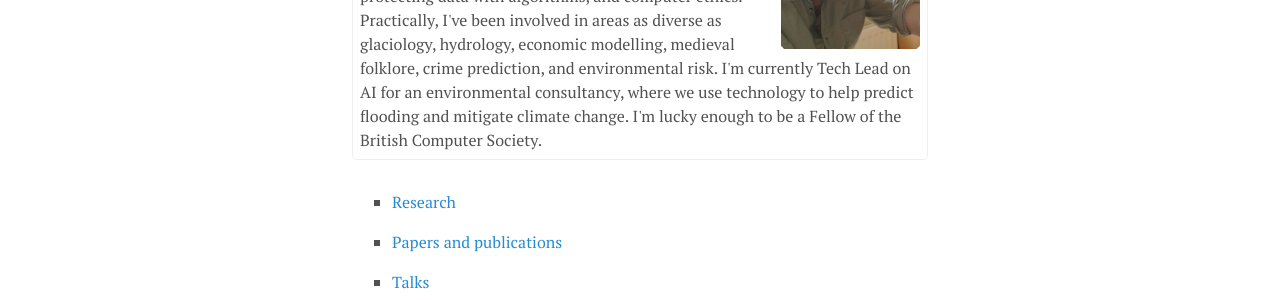
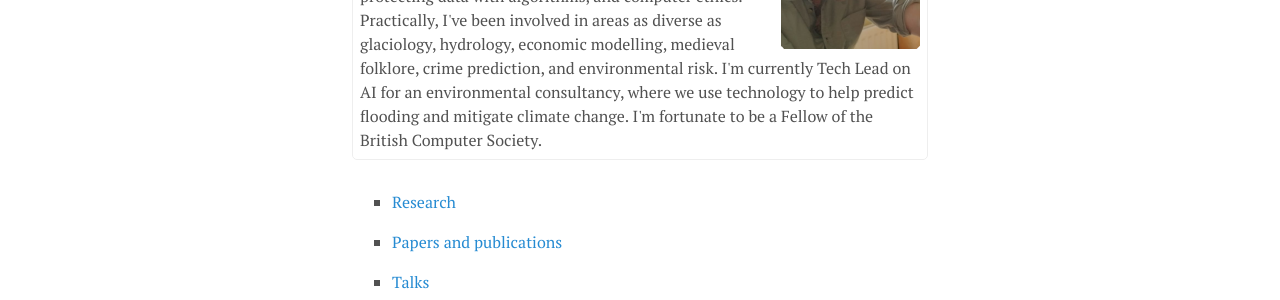
Before and after one commit to AJEvans/ajevans.github.io, a Jekyll site: the page built from index.html, in a window 1280 px wide. Shown: the part 293-593 px from the top of the page. Built offline with Jekyll 4.4.1, drawn with Linux system fonts in a browser that asks for light colours; some of the changed text lies outside the part shown.

Commit message:
Update index.html

```diff
--- a/index.html
+++ b/index.html
@@ -11,7 +11,7 @@ I'm an researcher with interests centred on computers and their use in the envir
 agent-based modelling, fuzzy/vague objects and ontologies, dynamic data assimilation, web-based mapping, obscuring and protecting data with algorithms, and computer ethics.
 Practically, I've been involved in
 areas as diverse as glaciology, hydrology, economic modelling, medieval folklore, crime prediction, and environmental risk. I'm currently Tech Lead on AI for
-an environmental consultancy, where we use technology to help predict flooding and mitigate climate change. I'm lucky enough to be a Fellow of the British Computer Society.
+an environmental consultancy, where we use technology to help predict flooding and mitigate climate change. I'm fortunate to be a Fellow of the British Computer Society.
 </P>
   <UL>
 	<LI style="list-style-type: square;"><A href="research/index.html">Research</A></LI>
```
